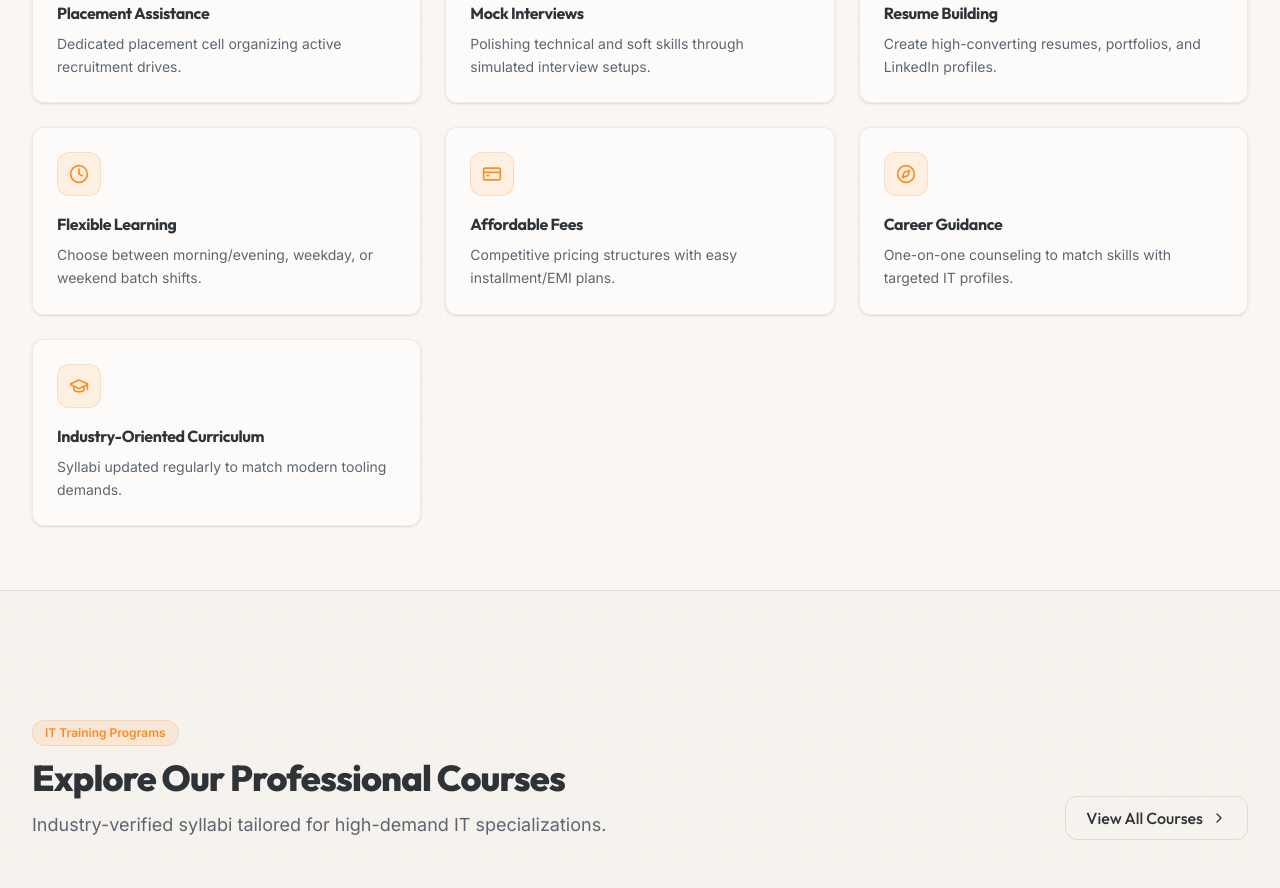
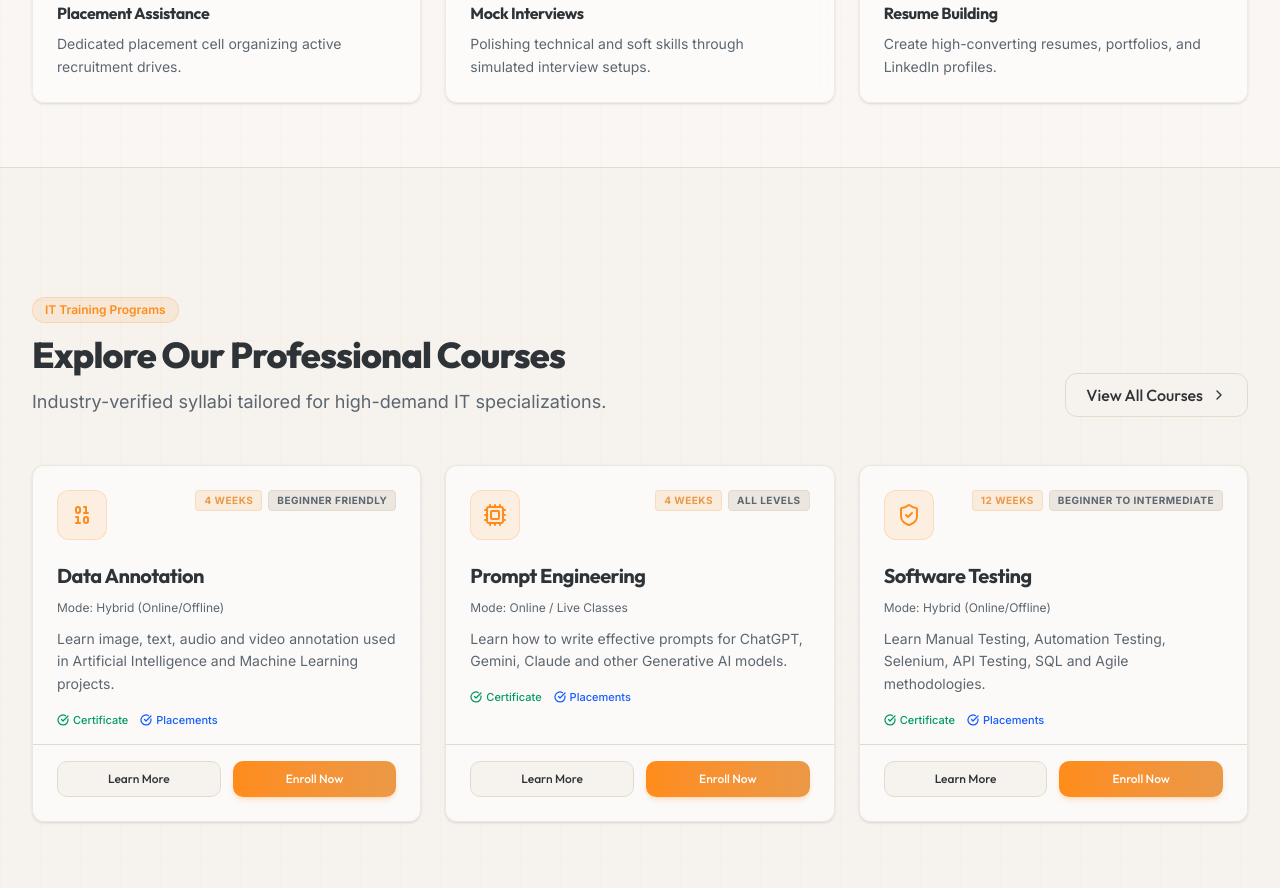
Before and after one commit to Pranav-Darokar/AlgorithmTechSolutions, a React (Vite) app: page / in a window 1280 px wide. Shown: the part 1860-2748 px from the top of the page. Built offline with nearby package versions, Linux system fonts and the light colour scheme.

Commit message:
Simplify hero section and trim features to 6

```diff
--- a/src/pages/Home.jsx
+++ b/src/pages/Home.jsx
@@ -37,11 +37,7 @@ export default function Home() {
     { title: "Live Projects", desc: "Build industry-relevant final projects that simulate commercial environments.", icon: FileCode },
     { title: "Placement Assistance", desc: "Dedicated placement cell organizing active recruitment drives.", icon: Briefcase },
     { title: "Mock Interviews", desc: "Polishing technical and soft skills through simulated interview setups.", icon: MessagesSquare },
-    { title: "Resume Building", desc: "Create high-converting resumes, portfolios, and LinkedIn profiles.", icon: FileSpreadsheet },
-    { title: "Flexible Learning", desc: "Choose between morning/evening, weekday, or weekend batch shifts.", icon: Clock },
-    { title: "Affordable Fees", desc: "Competitive pricing structures with easy installment/EMI plans.", icon: CreditCard },
-    { title: "Career Guidance", desc: "One-on-one counseling to match skills with targeted IT profiles.", icon: Compass },
-    { title: "Industry-Oriented Curriculum", desc: "Syllabi updated regularly to match modern tooling demands.", icon: GraduationCap }
+    { title: "Resume Building", desc: "Create high-converting resumes, portfolios, and LinkedIn profiles.", icon: FileSpreadsheet }
   ]
 
   // Framer Motion variant configs
```
